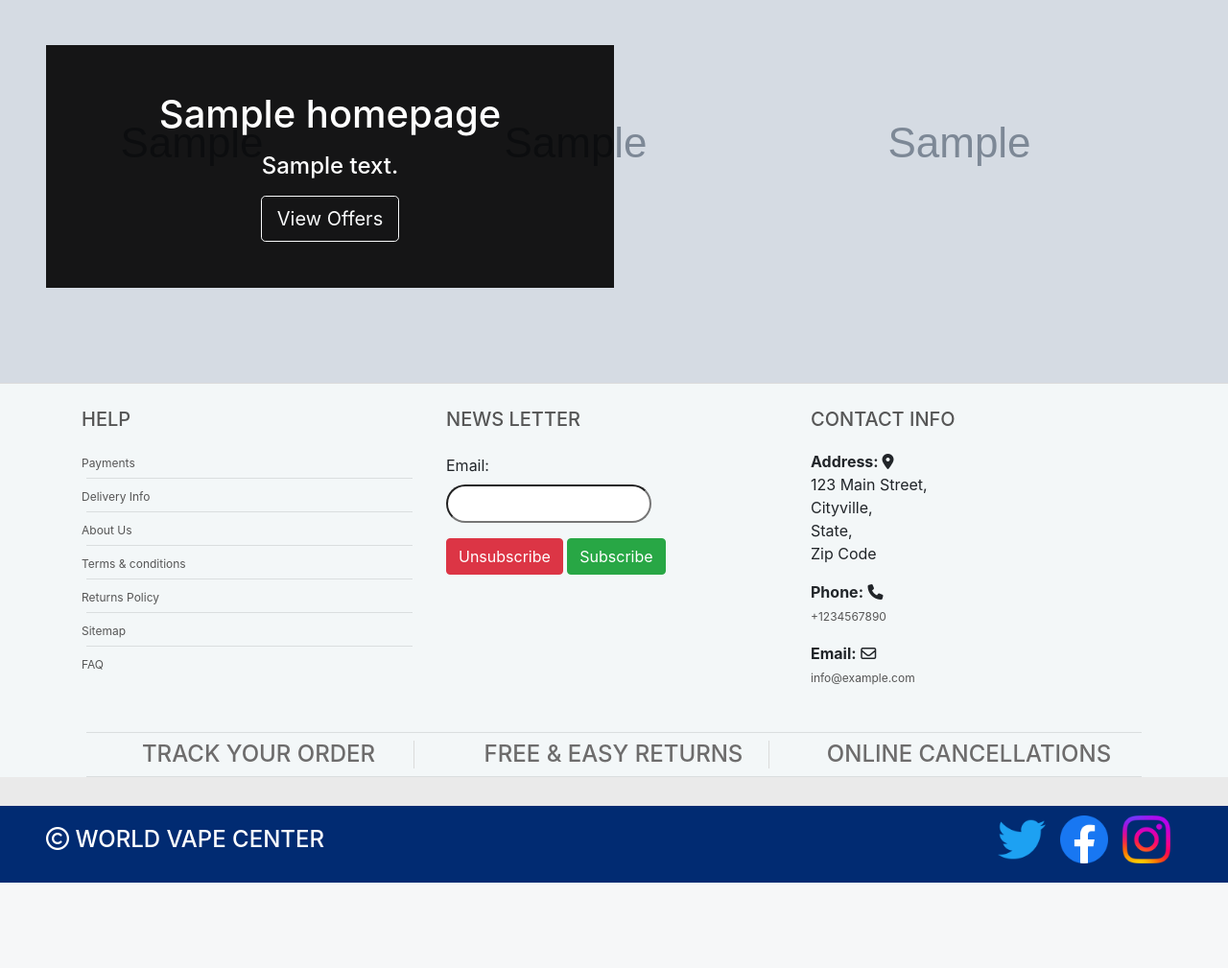
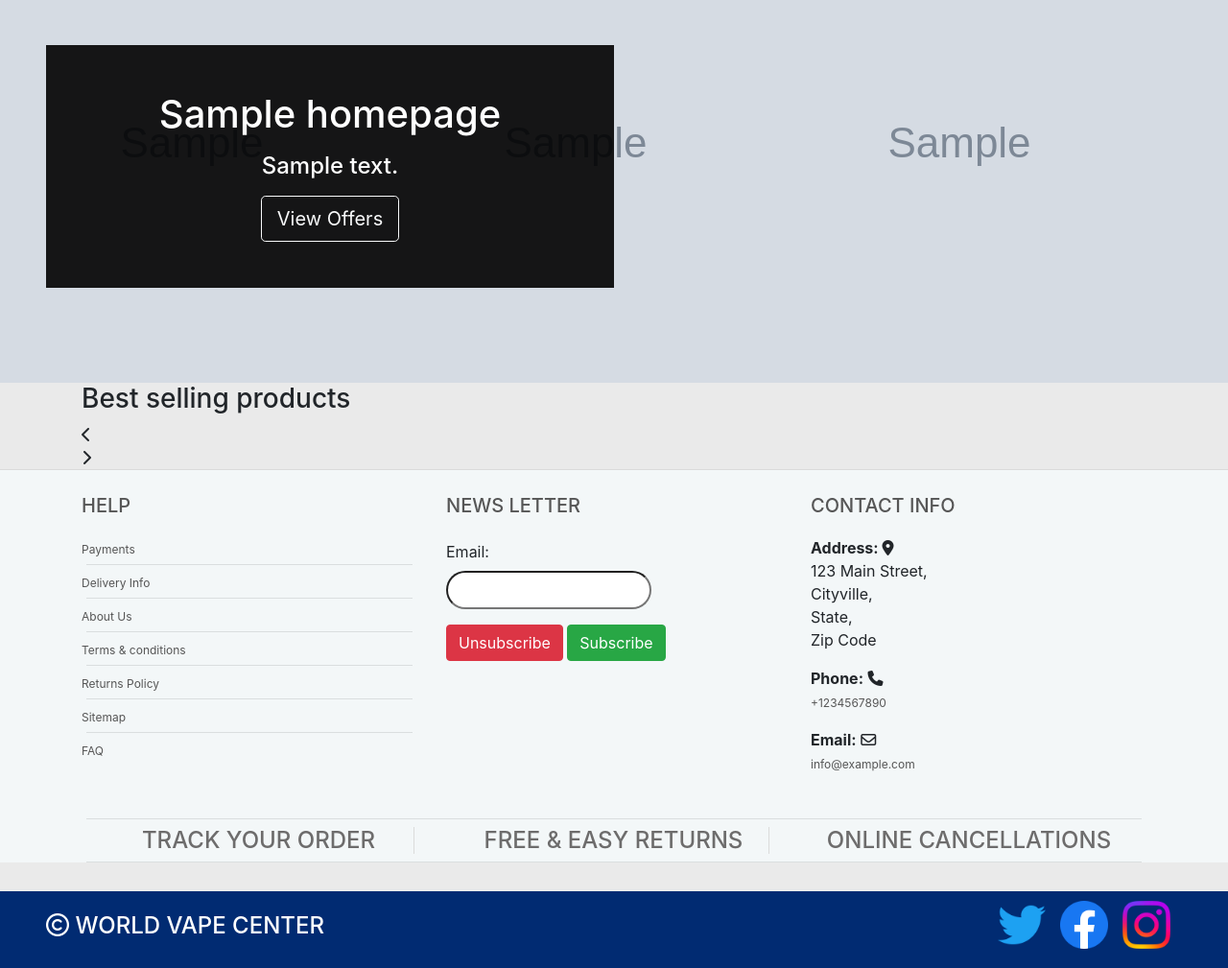
Before and after one commit to jamie33o/world-vape-center, a Django app: page /home/ in a window 1280 px wide. Shown: the part 141-1150 px from the top of the page at 96% size. Before the commit the page ends 1061 px from the top, so only its background shows below. Run offline with Django 3.2, Linux system fonts and the light colour scheme; tables that the repository leaves empty hold one stand-in row (values such as "Sample post"); grey boxes marked "Sample" are stand-in pictures; some libraries are stand-ins or nearby versions.

Commit message:
Style: add best selling products list and scripts for carousel

```diff
--- a/home/templates/home/index.html
+++ b/home/templates/home/index.html
@@ -1,10 +1,17 @@
 {% extends "base.html" %}
 {% load static %}
 
+{% block extra_css %}
+    <link rel="stylesheet" href="{% static 'home/css/home.css' %}">
+    <link rel="stylesheet" href="https://cdnjs.cloudflare.com/ajax/libs/OwlCarousel2/2.3.4/assets/owl.carousel.min.css">
+    <link rel="stylesheet" href="https://cdnjs.cloudflare.com/ajax/libs/OwlCarousel2/2.3.4/assets/owl.theme.default.css">
+
+
+{% endblock %}
+
 {% block content %}
     <!-- Jumbotron -->
-    <div
-        class="p-5 text-center bg-image rounded-3"
+    <div class="p-5 text-center bg-image rounded-3"
         style="
             background-image: url('{{ homepage_instance.jumbotron_image.url }}');
             height: 400px;
@@ -23,4 +30,56 @@
         </div>
     </div>
     <!-- Jumbotron -->
+
+
+
+    <div class="bbb_viewed">
+        <div class="container">
+            <div class="row">
+                <div class="col">
+                   <div class="bbb_main_container">
+                    <div class="bbb_viewed_title_container">
+                        <h3 class="bbb_viewed_title">Best selling products</h3>
+                        <div class="bbb_viewed_nav_container">
+                            <div class="bbb_viewed_nav bbb_viewed_prev"><i class="fas fa-chevron-left"></i></div>
+                            <div class="bbb_viewed_nav bbb_viewed_next"><i class="fas fa-chevron-right"></i></div>
+                        </div>
+                    </div>
+                    <div class="bbb_viewed_slider_container">
+                        <div class="owl-carousel owl-theme bbb_viewed_slider">
+                            {% for product in top_rated_products %}
+                                <div class="owl-item">
+                                    <div class="bbb_viewed_item discount d-flex flex-column align-items-center justify-content-center text-center">
+                                        <div class="bbb_viewed_image"><img src="{{ product.image.url }}" alt=""></div>
+                                        <div class="bbb_viewed_content text-center">
+                                            <div class="bbb_viewed_price">Price: € {{ product.discounted_price }} <span>{{ product.price }} </span></div>
+                                            <div class="bbb_viewed_name"><a href="{% url 'product_details' product.slug %}">{{ product.name }}</a></div>
+                                            <p class="product-description">{{ product.description }}</p>
+
+                                        </div>
+                                        <ul class="item_marks">
+                                            <li class="item_mark item_discount">{{ product.discount_percentage }}</li>
+                                            <li class="item_mark item_new">new</li>
+                                        </ul>
+                                    </div>
+                                </div>
+                            {% endfor %}
+                        </div>
+                    </div>
+                   </div>
+                </div>
+            </div>
+        </div>
+    </div>
+
+
+
 {% endblock %}
+
+
+{% block extra_postloadjs %}
+<script src="https://cdnjs.cloudflare.com/ajax/libs/OwlCarousel2/2.2.1/owl.carousel.js"></script>
+
+<script src="{% static 'home/js/home.js' %}"></script>
+
+{% endblock %}
--- a/products/static/products/js/add-to-cart.js
+++ b/products/static/products/js/add-to-cart.js
@@ -7,8 +7,10 @@
         let url = $(this).data('url')
 
         let qty = $("#select" + $(e.target).val() + " option:selected").text()
+
         if(!qty)
             qty = 1
+
         $.ajax({
             type: "POST",
             url: url,
--- a/templates/base.html
+++ b/templates/base.html
@@ -19,7 +19,6 @@
     {% endblock %}
 
     {% block corecss %}
-
         <link rel="stylesheet" href="https://cdn.jsdelivr.net/npm/bootstrap@4.6.2/dist/css/bootstrap.min.css" integrity="sha384-xOolHFLEh07PJGoPkLv1IbcEPTNtaed2xpHsD9ESMhqIYd0nLMwNLD69Npy4HI+N" crossorigin="anonymous">
         <link async rel="stylesheet" href="{% static 'css/base.css' %}">
         <link href='https://unpkg.com/boxicons@2.1.4/css/boxicons.min.css' rel='stylesheet'>
```
